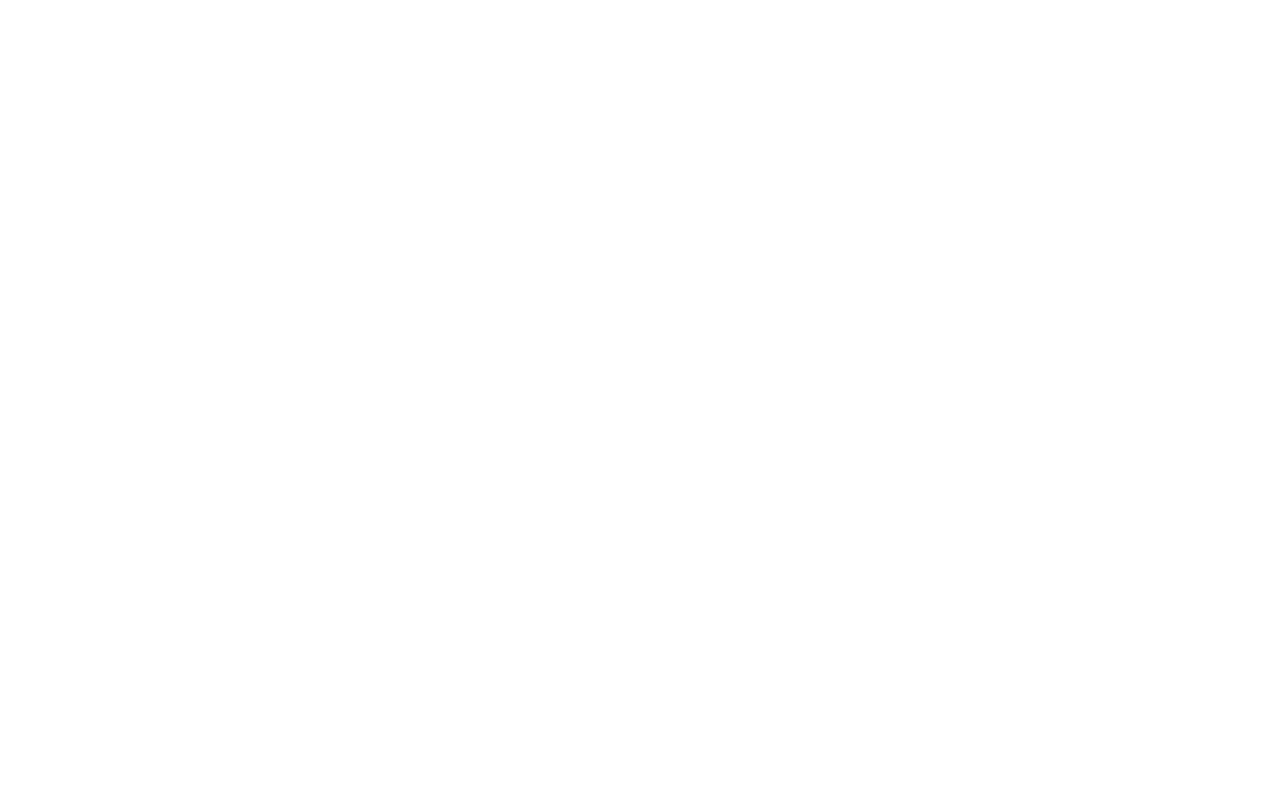
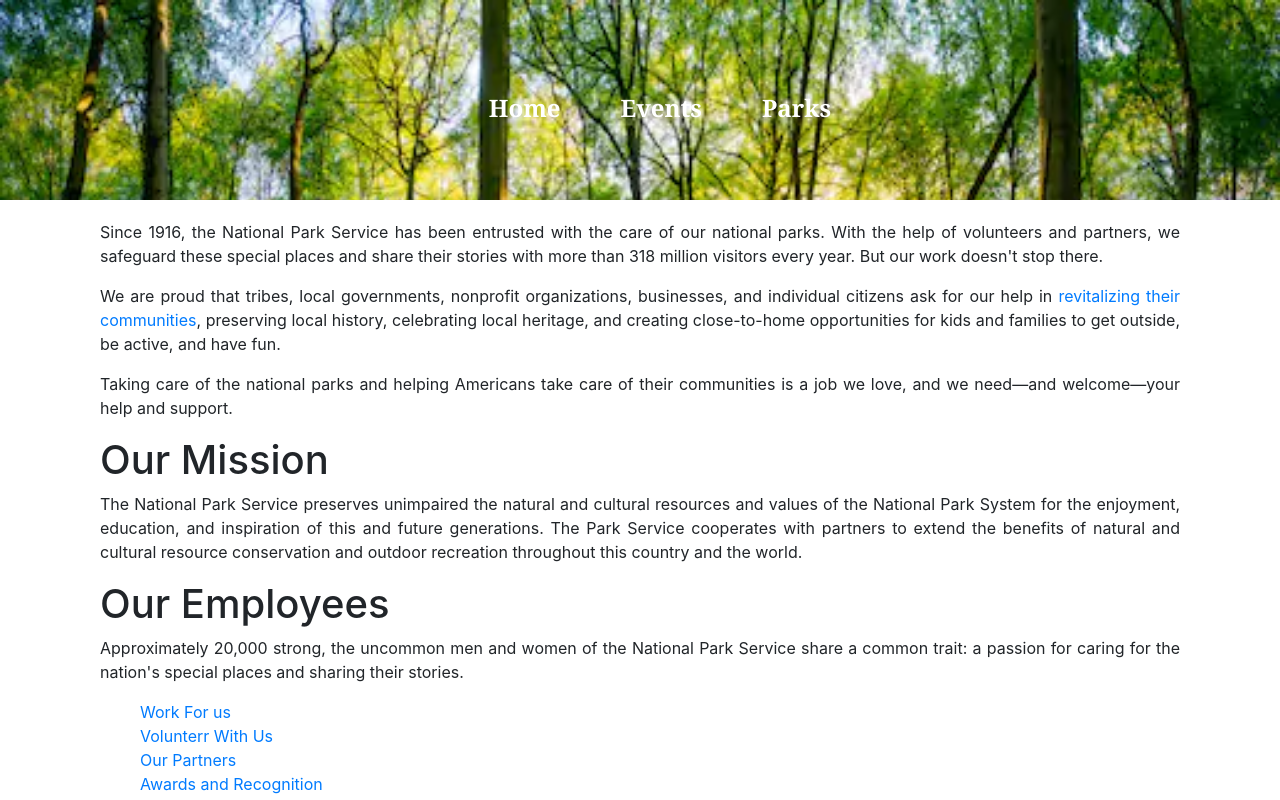
Before and after one commit to bmogy/national-park-service, a React (Create React App) app: page / in a window 1280 px wide. Shown: the top 800 px of the page. Built offline with nearby package versions, Linux system fonts and the light colour scheme.

Commit message:
Here is another possible fix

```diff
--- a/src/App.js
+++ b/src/App.js
@@ -11,9 +11,9 @@
     <div className="App">
       <BrowserRouter basename={process.env.PUBLIC_URL}>
         <Switch>
-          <Route path="gh-pages-url/" component={Home} exact={true}></Route>
-          <Route path="/gh-pages-url/events" component={Events} exact={true}></Route>
-          <Route path="gh-pages-url/parks" component={Parks}></Route>
+          <Route path="/" component={Home} exact={true}></Route>
+          <Route path="/events" component={Events} exact={true}></Route>
+          <Route path="/parks" component={Parks}></Route>
         </Switch>
       </BrowserRouter>
     </div>
```
